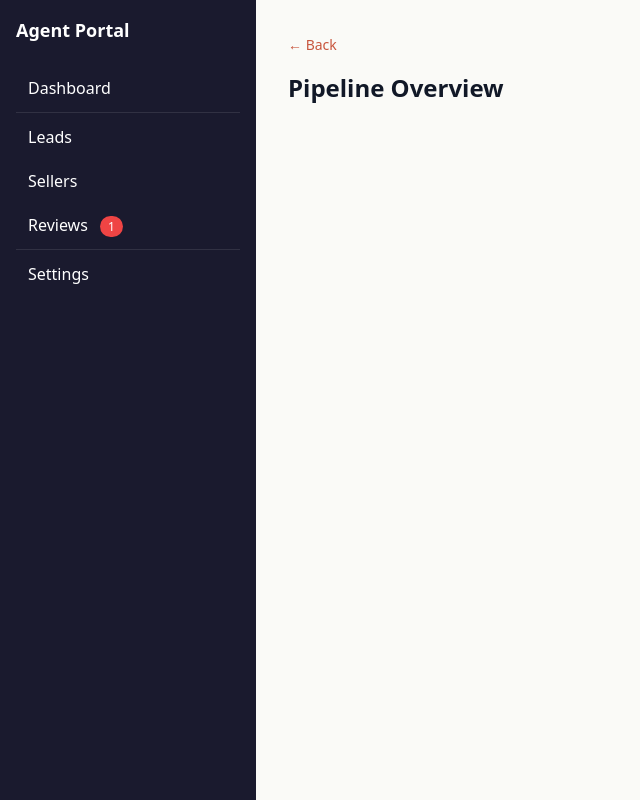
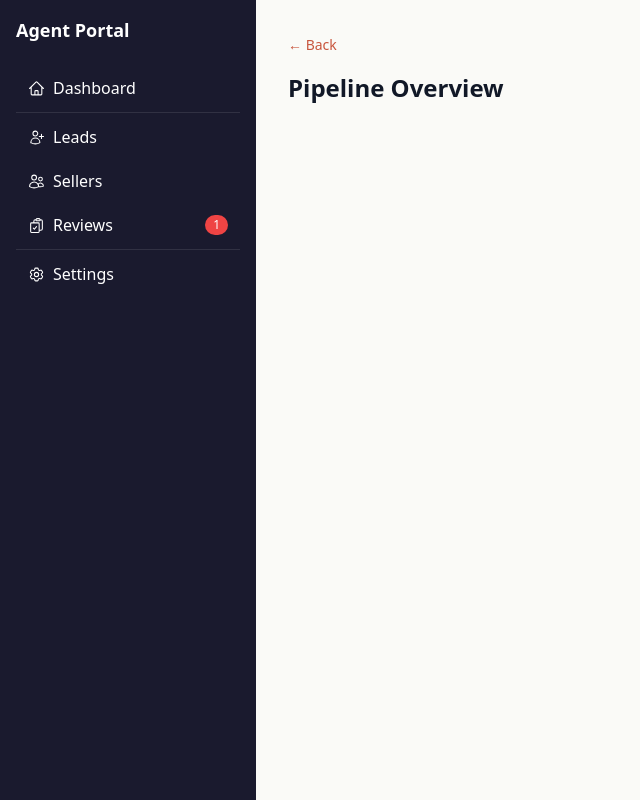
Before and after one commit to Duckchief/sellmyhouse, a Node project: template src/views/pages/agent/dashboard.njk in a window 1280 px wide. Shown: the whole page, without its empty margins (0-640 px from the left). Run offline with Node 20 templates, Linux system fonts and the light colour scheme; the template is opened without the code that fills it: most values are stand-ins (such as "Sample title", 1, 10 or a date in 2020); style sheets or scripts are compiled from the project's sources; some libraries are stand-ins or nearby versions.

Commit message:
feat: add icons to Agent sidebar nav

```diff
--- a/src/views/layouts/agent.njk
+++ b/src/views/layouts/agent.njk
@@ -1,4 +1,5 @@
 {% extends "layouts/base.njk" %}
+{% from "partials/shared/icons.njk" import icon %}
 
 {% block body %}
 {# Mobile hamburger bar — visible only below md breakpoint #}
@@ -16,24 +17,29 @@
   <aside id="sidebar" class="hidden md:flex w-64 bg-ink text-white p-4 flex-col flex-shrink-0 fixed md:static inset-y-0 left-0 z-50">
     <div class="text-lg font-bold mb-6">{{ "Agent Portal" | t }}</div>
     <nav class="space-y-1">
-      <a href="/agent/dashboard" class="block px-3 py-2 rounded hover:bg-white/10 {% if currentPath == '/agent/dashboard' %}bg-white/10{% endif %}">
+      <a href="/agent/dashboard" class="flex items-center gap-2 px-3 py-2 rounded hover:bg-white/10 {% if currentPath == '/agent/dashboard' %}bg-white/10{% endif %}">
+        {{ icon('home') }}
         {{ "Dashboard" | t }}
       </a>
       <div class="border-t border-white/10 my-2"></div>
-      <a href="/agent/leads" class="block px-3 py-2 rounded hover:bg-white/10 {% if currentPath == '/agent/leads' %}bg-white/10{% endif %}">
+      <a href="/agent/leads" class="flex items-center gap-2 px-3 py-2 rounded hover:bg-white/10 {% if currentPath == '/agent/leads' %}bg-white/10{% endif %}">
+        {{ icon('user-plus') }}
         {{ "Leads" | t }}
       </a>
-      <a href="/agent/sellers" class="block px-3 py-2 rounded hover:bg-white/10 {% if currentPath == '/agent/sellers' %}bg-white/10{% endif %}">
+      <a href="/agent/sellers" class="flex items-center gap-2 px-3 py-2 rounded hover:bg-white/10 {% if currentPath == '/agent/sellers' %}bg-white/10{% endif %}">
+        {{ icon('users') }}
         {{ "Sellers" | t }}
       </a>
-      <a href="/agent/reviews" class="block px-3 py-2 rounded hover:bg-white/10 {% if currentPath == '/agent/reviews' %}bg-white/10{% endif %}">
+      <a href="/agent/reviews" class="flex items-center gap-2 px-3 py-2 rounded hover:bg-white/10 {% if currentPath == '/agent/reviews' %}bg-white/10{% endif %}">
+        {{ icon('clipboard-document-check') }}
         {{ "Reviews" | t }}
         {% if pendingReviewCount %}
-        <span class="ml-2 bg-red-500 text-white text-xs px-2 py-0.5 rounded-full">{{ pendingReviewCount }}</span>
+        <span class="ml-auto bg-red-500 text-white text-xs px-2 py-0.5 rounded-full">{{ pendingReviewCount }}</span>
         {% endif %}
       </a>
       <div class="border-t border-white/10 my-2"></div>
-      <a href="/agent/settings" class="block px-3 py-2 rounded hover:bg-white/10 {% if currentPath == '/agent/settings' %}bg-white/10{% endif %}">
+      <a href="/agent/settings" class="flex items-center gap-2 px-3 py-2 rounded hover:bg-white/10 {% if currentPath == '/agent/settings' %}bg-white/10{% endif %}">
+        {{ icon('cog-6-tooth') }}
         {{ "Settings" | t }}
       </a>
     </nav>
```
